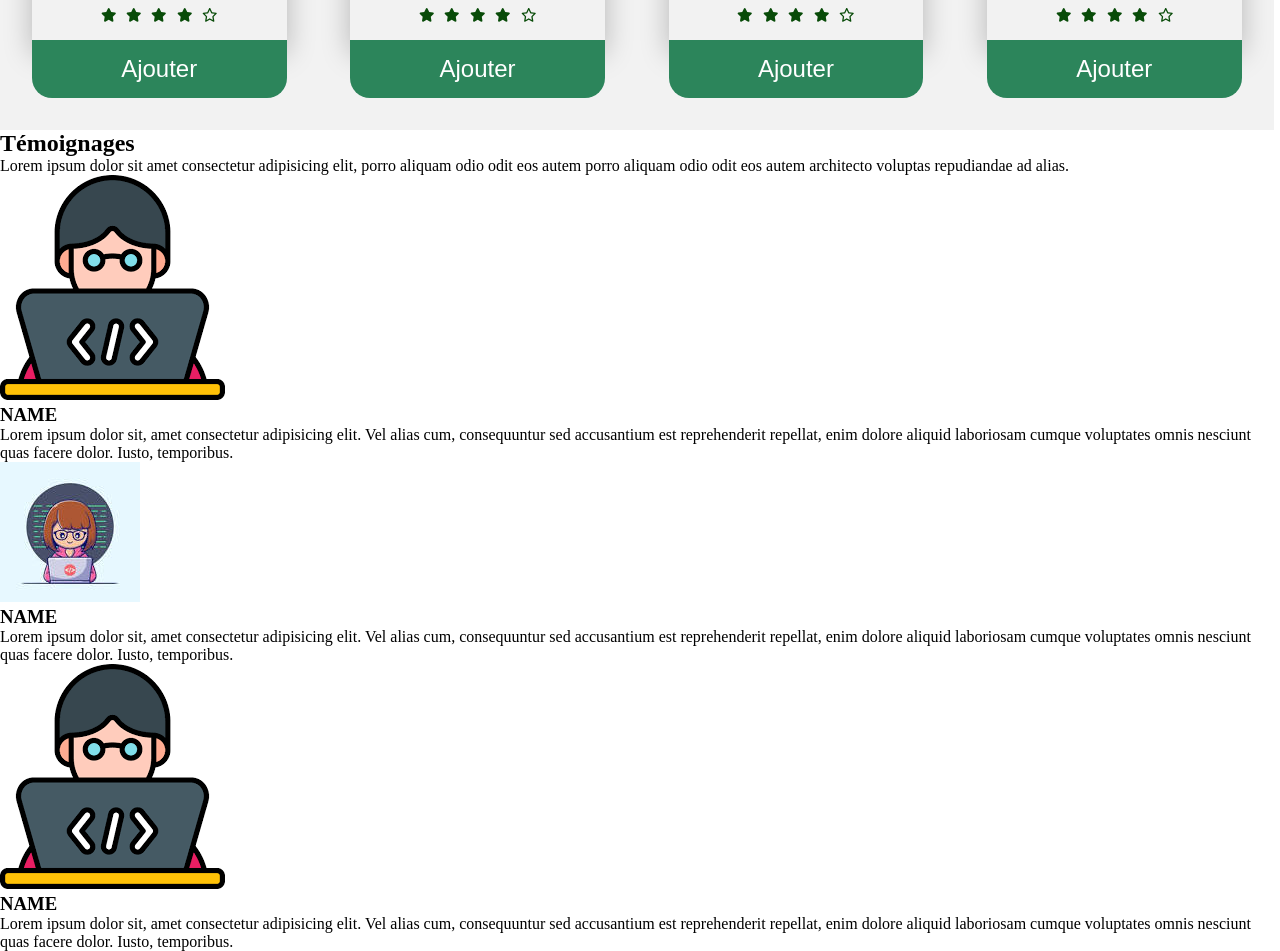
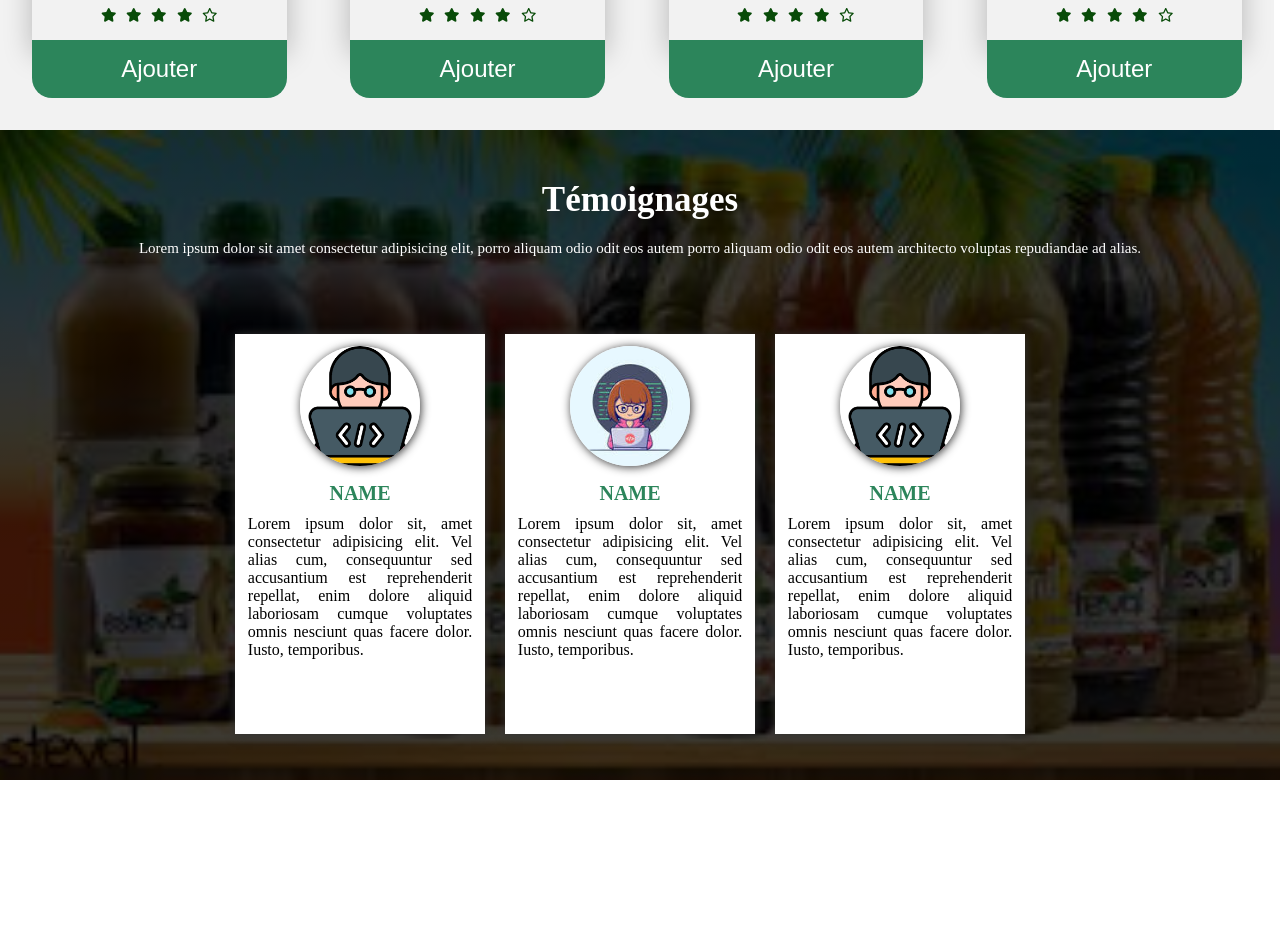
Before and after one commit to codonssimplement/Agri-food-compagny-website, a plain HTML site: page index.html in a window 1280 px wide. Shown: the part 2311-3262 px from the top of the page. After the commit the page ends 3091 px from the top, so only its background shows below. Drawn offline with Linux system fonts and the light colour scheme.

Commit message:
TESTIMONIALS PAGE CSS

```diff
--- a/css/style.css
+++ b/css/style.css
@@ -284,12 +284,71 @@ svg {
     color: #fff;
     width: 100%;
     padding: 15px;
-    bottom: 0;
-    outline: none;
-    cursor: pointer;
-    margin-top: 0;
     border-bottom-left-radius: 20px;
     border-bottom-right-radius: 20px;
     border: rgba(44, 133, 91);
+    cursor: pointer;
+    margin-top: 0;
 
 }
+
+/* TESTIMONIALS PAGE */
+.list-of-testimonies {
+    background: linear-gradient(rgba(0, 0, 0, 0.788), rgba(0, 0, 0, 0.76)), url('../images/customer\ review\ wallpaper\ image.jpg') no-repeat;
+    background-position: center;
+    background-size: cover;
+    height: 650px;
+
+}
+
+.list-of-testimonies h2 {
+    font-size: 35px;
+    color: white;
+    font-weight: bold;
+    text-align: center;
+    padding-top: 50px;
+}
+
+.testimonie {
+    font-size: 15px;
+    color: white;
+    padding-top: 20px;
+    text-align: center;
+
+}
+
+.content-testimonie {
+    display: flex;
+    justify-content: center;
+}
+
+.notice {
+    display: block;
+    width: 250px;
+    height: 400px;
+    align-items: center;
+    background-color: white;
+    text-align: center;
+    padding: 1%;
+    margin-top: 6%;
+    box-shadow: 1px 1px 10px #333;
+    margin-right: 20px;
+}
+
+.notice h3 {
+    font-size: 20px;
+    color: rgba(44, 133, 91);
+}
+
+.notice img {
+    width: 120px;
+    border-radius: 50%;
+    box-shadow: 1px 1px 10px #333;
+    margin-bottom: 5%;
+}
+
+.notice p {
+    margin-top: 10px;
+    margin-bottom: 10px;
+    text-align: justify;
+}
--- a/index.html
+++ b/index.html
@@ -427,7 +427,7 @@
             <div class="content-testimonie">
 
                 <div class="notice">
-                    <img src="images/image-men-developper.png" alt="">
+                    <img src="images/image-men-developper.png" alt="image-men-developper">
                     <h3>NAME</h3>
                     <p>Lorem ipsum dolor sit, amet consectetur adipisicing elit. Vel alias cum, consequuntur sed
                         accusantium
@@ -438,7 +438,7 @@
                 </div>
 
                 <div class="notice">
-                    <img src="images/image-girl-developper.png" alt="">
+                    <img src="images/image-girl-developper.png" alt="image-girl-developper">
                     <h3>NAME</h3>
                     <p>Lorem ipsum dolor sit, amet consectetur adipisicing elit. Vel alias cum, consequuntur sed
                         accusantium
@@ -449,7 +449,7 @@
                 </div>
 
                 <div class="notice">
-                    <img src="images/image-men-developper.png" alt="">
+                    <img src="images/image-men-developper.png" alt="image-men-developper">
                     <h3>NAME</h3>
                     <p>Lorem ipsum dolor sit, amet consectetur adipisicing elit. Vel alias cum, consequuntur sed
                         accusantium
```
